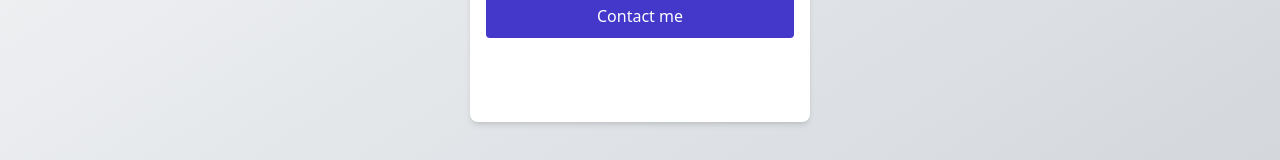
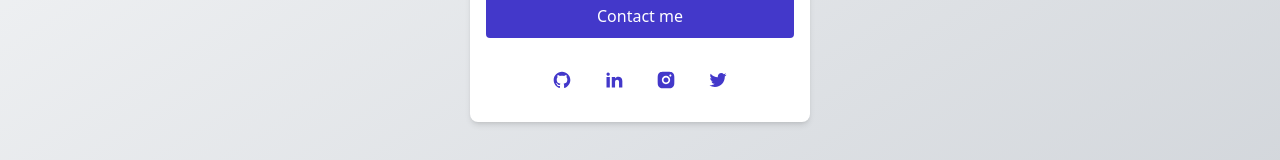
Before and after one commit to amandaguan-ag/marketing, a Next.js app: page /profile-card in a window 1280 px wide. Shown: the part 592-752 px from the top of the page. Built offline with nearby package versions, Linux system fonts and the light colour scheme.

Commit message:
add social media icon

```diff
--- a/src/components/ProfileCard.js
+++ b/src/components/ProfileCard.js
@@ -1,5 +1,11 @@
 import Image from "next/image";
 import PropTypes from "prop-types";
+import {
+  RiGithubFill,
+  RiLinkedinFill,
+  RiInstagramFill,
+  RiTwitterFill,
+} from "@remixicon/react";
 
 const ProfileCard = ({ name, position, description, imageSrc, alt }) => {
   return (
@@ -35,22 +41,22 @@ const ProfileCard = ({ name, position, description, imageSrc, alt }) => {
         <div className="flex justify-center gap-4 self-stretch">
           <div className="flex justify-center items-center gap-2 p-2 rounded">
             <div className="w-5 h-5">
-              <svg className="w-[16.666683197021484px] h-[16.255502700805664px] text-indigo-700"></svg>
+              <RiGithubFill className="text-indigo-700 w-5 h-5" />
             </div>
           </div>
           <div className="flex justify-center items-center gap-2 p-2 rounded">
             <div className="w-5 h-5">
-              <svg className="w-[15.000015258789062px] h-[15px] text-indigo-700"></svg>
+              <RiLinkedinFill className="text-indigo-700 w-5 h-5" />
             </div>
           </div>
           <div className="flex justify-center items-center gap-2 p-2 rounded">
             <div className="w-5 h-5">
-              <svg className="w-[16.666099548339844px] h-[16.666099548339844px] text-indigo-700"></svg>
+              <RiInstagramFill className="text-indigo-700 w-5 h-5" />
             </div>
           </div>
           <div className="flex justify-center items-center gap-2 p-2 rounded">
             <div className="w-5 h-5">
-              <svg className="w-[17.977466583251953px] h-[16.25px] text-indigo-700"></svg>
+              <RiTwitterFill className="text-indigo-700 w-5 h-5" />
             </div>
           </div>
         </div>
```
